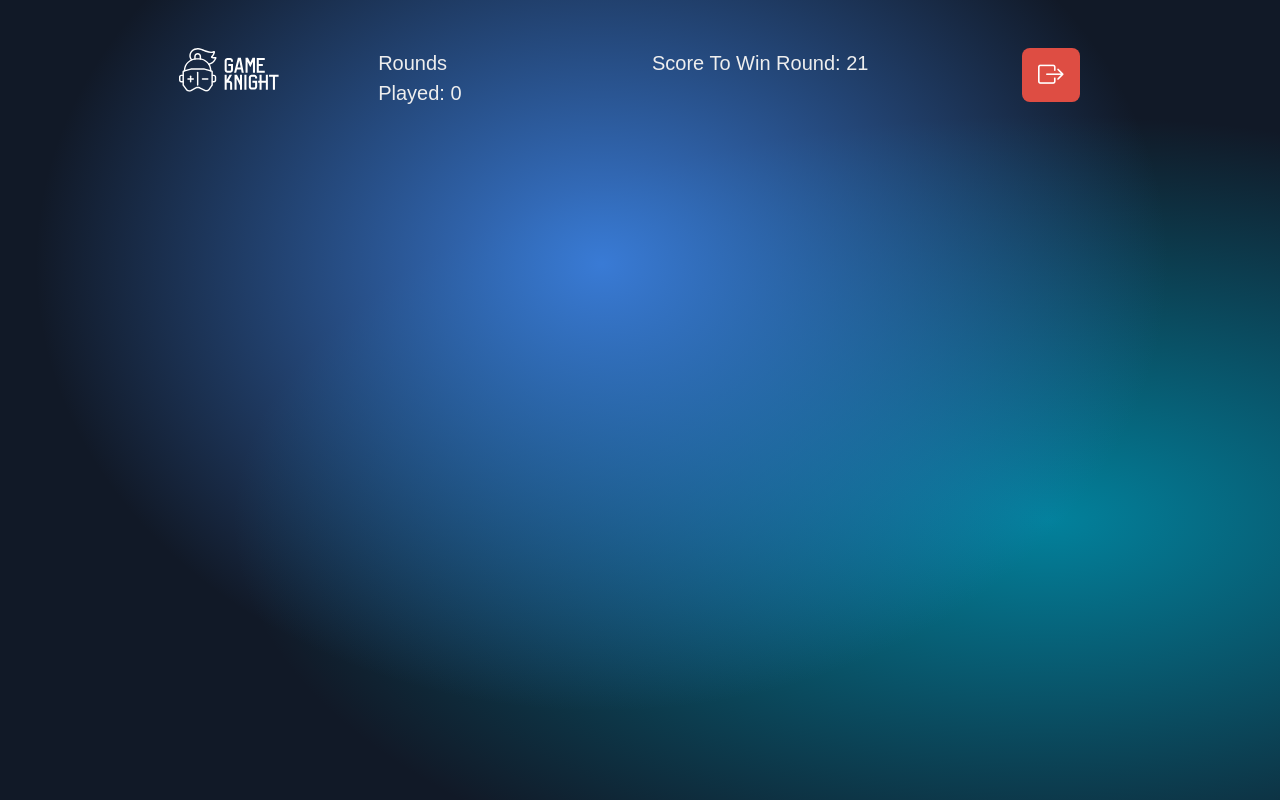
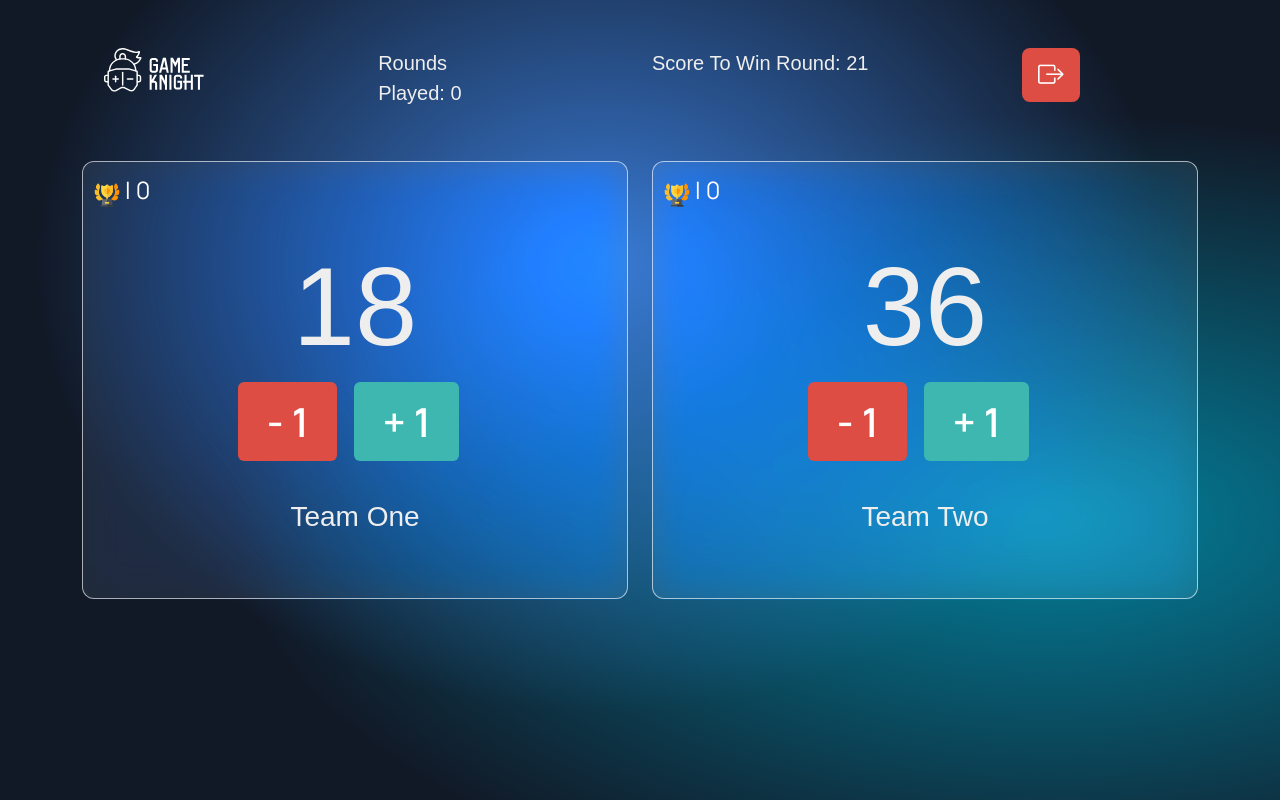
Before and after one commit to kobbysolomon/game-knight, an Angular app: page /two-teams in a window 1280 px wide. Built offline with nearby package versions, Linux system fonts and the light colour scheme; a web font is replaced by a local one.

Commit message:
two team page created, score increment functions created

```diff
--- a/src/app/two-teams/two-teams.component.css
+++ b/src/app/two-teams/two-teams.component.css
@@ -12,3 +12,19 @@
     text-align: center;
     margin: 0 auto;
 }
+
+.roundsWon {
+    color: #fff;
+    font-size: 1.5rem;
+    font-family: 'Manrope', sans-serif;
+}
+
+.score-increment-buttons-container .btn {
+    font-size: 2.5rem;
+    padding: 2% 6%;
+}
+
+.team-name-container {
+    text-align: center;
+    margin-top: 8%;
+}
--- a/src/app/two-teams/two-teams.component.html
+++ b/src/app/two-teams/two-teams.component.html
@@ -6,32 +6,131 @@
             <div class="row ">
 
                 <div class="col-md-3 col-sm-12">
-                    <div class=" text-center">
+                    <div class=" ">
                         <img class="logo" width="40%" src="assets\Game-Knight-Logo-Horizontal.svg"
                             alt="Game Knight Logo">
                     </div>
                 </div>
 
-
-
                 <div class="col-md-3 col-sm-12 ">
                     <h5 class="">Rounds<br>Played: {{roundsPlayed}} </h5>
                 </div>
                 <div class="col-md-3 col-sm-12 ">
-                    <h5 class="">Score To Win Round: {{scoreToWin}} </h5>
+                    <h5 class="">Score To Win Round: {{scoreToWinRound}} </h5>
                 </div>
 
 
-                <div class="col-md-3 d-flex ">
+                <div class="col-md-3  ">
                     <div class="center-mobile">
-                        <button class="btn btn-lg btn-danger negative-btn "><span style="font-size: 1.6rem;"><i class="bi bi-box-arrow-right"></i></span></button>
+                        <button class="btn btn-lg btn-danger negative-btn " data-toggle="tooltip" data-placement="right" title="End Session"><span style="font-size: 1.6rem;"><i
+                                    class="bi bi-box-arrow-right"></i></span></button>
 
                     </div>
                 </div>
             </div>
+        </div>
 
 
+        <div class="top-spacing-small"></div>
+
+        <div class="row">
+            <div class="col-md-6 col-sm-12">
+                <div class="glass pd-2">
+                    <img width="5%" src="assets\rounds-won-trophy.svg" alt="Trophy image for rounds won"><span
+                        class="roundsWon"> | {{teamOneRoundsWon}}</span>
+                    <div class="top-spacing-small"></div>
+                    <div class="pd-4">
+                        <div class="row">
+                            <!-- big score number here  -->
+                            <div class="col-sm-12">
+                                <div class="score">
+                                    <h1 class="score">{{teamOneScore}}</h1>
+                                </div>
+                            </div>
+
+                            <!-- Minus and plus buttons here -->
+                            <div class="col-sm-12">
+                                <div class="score-increment-buttons-container ">
+                                    <button type="button" class="btn btn-primary negative-btn"(click)="decreaseTeamOneScore()" >- {{scoreIncrement}}</button>&nbsp;&nbsp;&nbsp;
+                                    <button type="button" class="btn btn-primary positive-btn" (click)="increaseTeamOneScore()">+ {{scoreIncrement}}</button>&nbsp;&nbsp;&nbsp;
+
+                                </div>
+                            </div>
+
+
+
+                            <!-- Team Name here -->
+                            <div class="col-sm-12">
+                                <div class="team-name-container ">
+                                    <h3 class="team-name">{{teamOneName}}</h3>
+
+                                </div>
+                            </div>
+
+                            <div class="top-spacing"></div>
+
+                        </div>
+
+                    </div>
+
+                </div>
+            </div>
+
+
+
+
+
+
+            <div class="col-md-6 col-sm-12">
+
+
+                    <div class="glass pd-2">
+                        <img width="5%" src="assets\rounds-won-trophy.svg" alt="Trophy image for rounds won"><span
+                            class="roundsWon"> | {{teamTwoRoundsWon}}</span>
+                        <div class="top-spacing-small"></div>
+                        <div class="pd-4">
+                            <div class="row">
+                                <!-- big score number here  -->
+                                <div class="col-sm-12">
+                                    <div class="score">
+                                        <h1 class="score">{{teamTwoScore}}</h1>
+                                    </div>
+                                </div>
+
+                                <!-- Minus and plus buttons here -->
+                                <div class="col-sm-12">
+                                    <div class="score-increment-buttons-container ">
+                                        <button type="button" class="btn btn-primary negative-btn" (click)="decreaseTeamTwoScore()">- {{scoreIncrement}}</button>&nbsp;&nbsp;&nbsp;
+                                        <button type="button" class="btn btn-primary positive-btn" (click)="increaseTeamTwoScore()">+ {{scoreIncrement}}</button>&nbsp;&nbsp;&nbsp;
+
+
+                                    </div>
+                                </div>
+
+
+
+                                <!-- Team Name here -->
+                                <div class="col-sm-12">
+                                    <div class="team-name-container ">
+                                        <h3 class="team-name">{{teamTwoName}}</h3>
+
+                                    </div>
+                                </div>
+
+                                <div class="top-spacing"></div>
+
+                            </div>
+
+                        </div>
+
+                    </div>
+
+
+            </div>
         </div>
+
+
+
     </div>
 
 
--- a/src/app/two-teams/two-teams.component.ts
+++ b/src/app/two-teams/two-teams.component.ts
@@ -7,7 +7,43 @@ import { Component } from '@angular/core';
 })
 export class TwoTeamsComponent {
 
-  scoreToWin: number = 21;
+
+  scoreToWinRound: number = 21;
+  scoreIncrement: number = 1;
+
   roundsPlayed: number = 0;
+  teamOneRoundsWon: number = 0;
+  teamTwoRoundsWon: number = 0;
+
+
+  teamOneName: string = "Team One";
+  teamOneScore: number = 18;
+
+  teamTwoName: string = "Team Two";
+  teamTwoScore: number = 36;
+
+
+
+  increaseTeamOneScore() {
+    this.teamOneScore += this.scoreIncrement;
+  }
+
+  decreaseTeamOneScore() {
+    this.teamOneScore -= this.scoreIncrement;
+  }
+
+
+  increaseTeamTwoScore() {
+    this.teamTwoScore += this.scoreIncrement;
+  }
+
+  decreaseTeamTwoScore() {
+    this.teamTwoScore -= this.scoreIncrement;
+  }
+
+
+
+
+
 
 }
--- a/src/app/welcome/welcome.component.html
+++ b/src/app/welcome/welcome.component.html
@@ -70,11 +70,11 @@
                                 </mat-form-field>
                             </div>
                         </div>
-
+<!--
                         <p class="text-center">Testing Two way binding</p>
                         <p class="text-center">Number of Teams is: {{numberOfTeams}}</p>
                         <p class="text-center">score to win round is: {{scoreToWin}}</p>
-                        <p class="text-center">scoreincrement is: {{scoreIncrement}}</p>
+                        <p class="text-center">scoreincrement is: {{scoreIncrement}}</p> -->
                     </div>
                     <div class="row">
 
--- a/src/styles.css
+++ b/src/styles.css
@@ -41,6 +41,15 @@ h6,
 
 }
 
+.score {
+    font-size: 7rem;
+    text-align: center;
+}
+
+.score-increment-buttons-container{
+    /* font-size: 3rem; */
+    text-align: center;
+}
 
 h5{
     line-height: 1.5;
```
Also changed, not shown: src/assets/rounds-won-trophy.svg (added).
